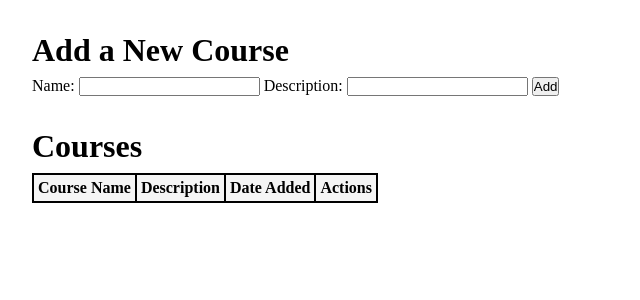
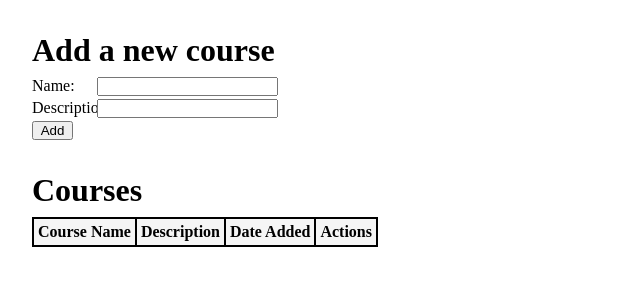
Before and after one commit to JennyWauer/courses, a Django app: template courses_app/templates/index.html in a window 1280 px wide. Shown: the top 300 px of the page, without its empty margins (0-640 px from the left). Run offline with Django 3.2, Linux system fonts and the light colour scheme; the template is opened without the code that fills it, so the values that code supplies are empty.

Commit message:
update form styling

```diff
--- a/courses_app/static/style.css
+++ b/courses_app/static/style.css
@@ -10,6 +10,17 @@ body {
 h1 {
     margin-top: 1em;
     margin-bottom: 0.25em;
+}
+
+label {
+    display: inline-block;
+    width: 5%;
+    margin-bottom: 0.25em;
+    /* text-align: right; */
+}
+
+.submit {
+    padding: 0 0.5em;
 }
 
 table {
--- a/courses_app/templates/index.html
+++ b/courses_app/templates/index.html
@@ -8,13 +8,17 @@
     <title>Courses</title>
 </head>
 <body>
-    <h1>Add a New Course</h1>
+    <h1>Add a new course</h1>
     <form>
-        <label for="name">Name:</label>
-        <input type="text" name="name">
-        <label for="desc">Description:</label>
+        <div>
+            <label for="name">Name:</label>
+            <input type="text" name="name">
+        </div>
+        <div>
+            <label for="desc">Description:</label>
         <input type="text" name="desc">
-        <input type="submit" name="submit" value="Add">
+        </div>
+        <input type="submit" name="submit" value="Add" class="submit">
     </form>
     <h1>Courses</h1>
     <table>
```
